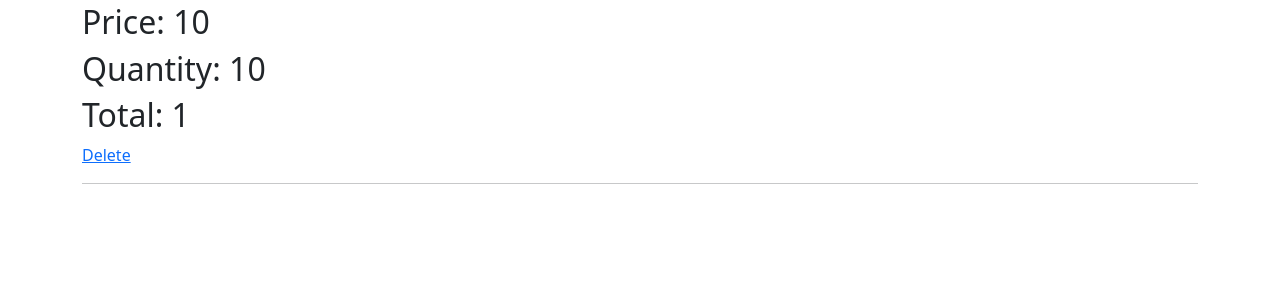
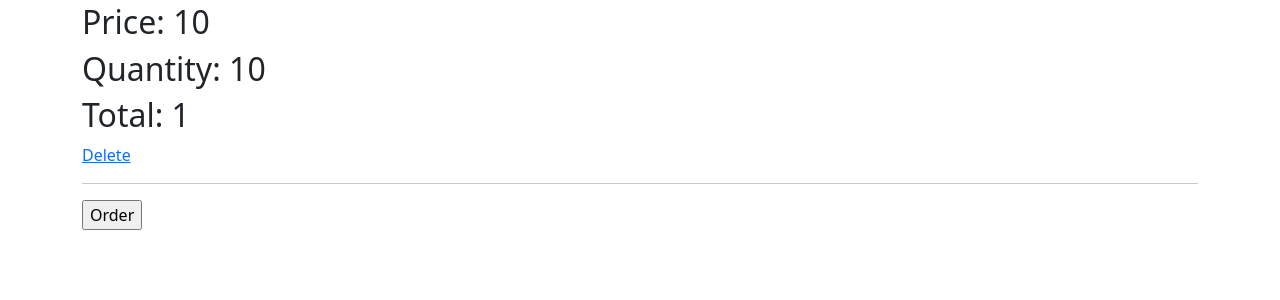
Before and after one commit to Ray888Ray/LabWork48, a Django app: template source/webapp/templates/cart/list.html in a window 1280 px wide. Shown: the part 212-512 px from the top of the page. Run offline with Django 4.2, Linux system fonts and the light colour scheme; the template is opened without the code that fills it: most values are stand-ins (such as "Sample title", 1, 10 or a date in 2020); parts of the project's set-up code (start-up, migrations or seed data) failed here and were passed over.

Commit message:
forms for orders

```diff
--- a/source/webapp/templates/cart/list.html
+++ b/source/webapp/templates/cart/list.html
@@ -13,4 +13,8 @@
         <hr>
     {% endfor %}
 
+    <form action=" " method="post">
+        {% include 'partial/form.html'  with button_text='Order' %}
+    </form>
+
 {% endblock %}
```
